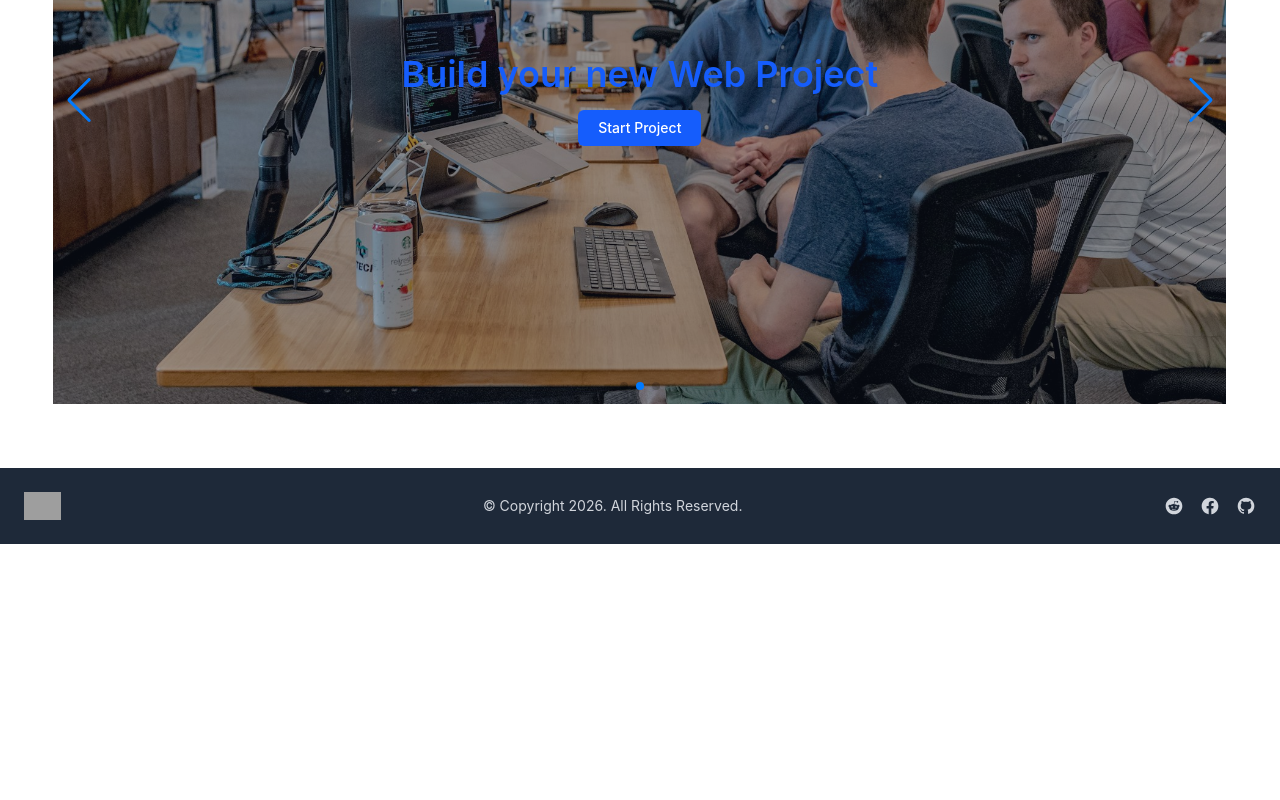
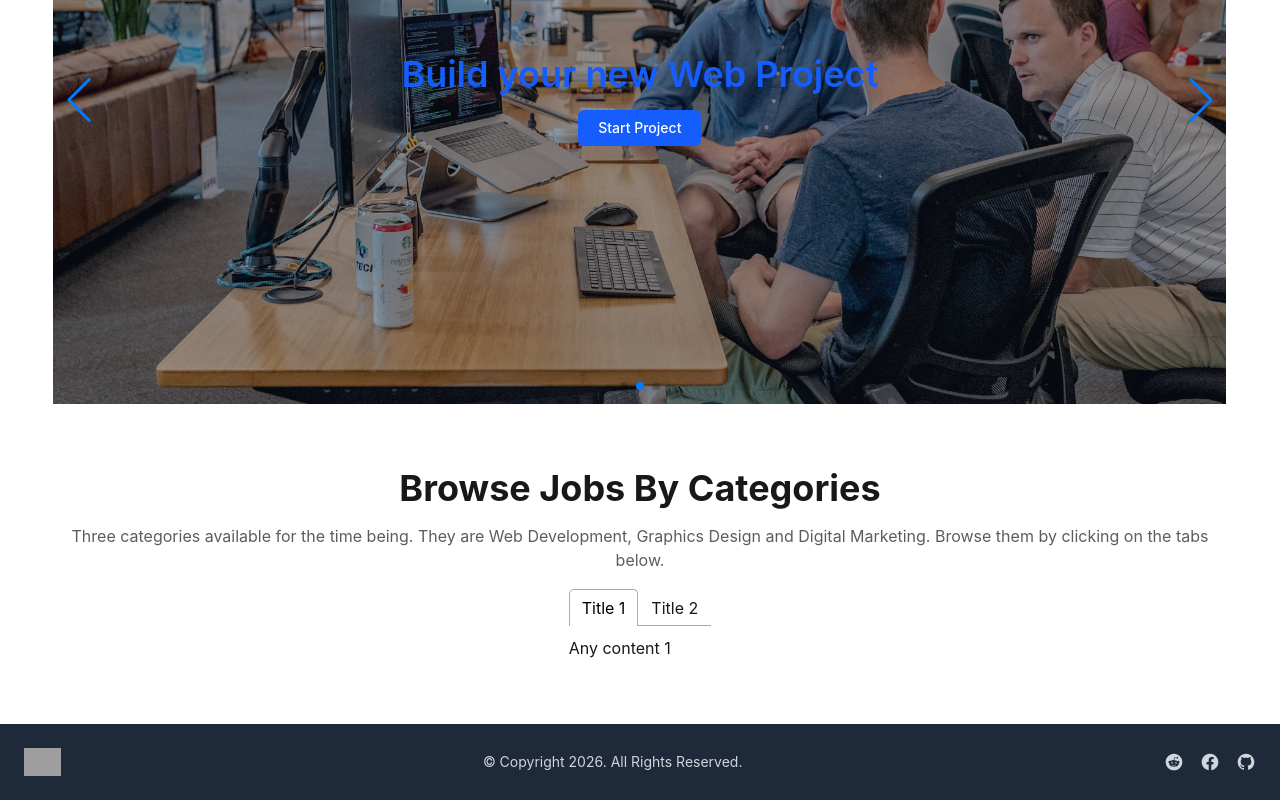
Before and after one commit to Taanveer22/solo-matrix-client, a React (Vite) app: page / in a window 1280 px wide. Shown: the part 328-1128 px from the top of the page. Before the commit the page ends 872 px from the top, so only its background shows below. Built offline with nearby package versions, Linux system fonts and the light colour scheme; no server answers; grey boxes are pictures that could not be loaded.

Commit message:
alhamdulliah basic tab setup done

```diff
--- a/package.json
+++ b/package.json
@@ -15,6 +15,7 @@
     "react": "^19.2.7",
     "react-dom": "^19.2.7",
     "react-router": "^8.2.0",
+    "react-tabs": "^6.1.1",
     "react-toastify": "^11.1.0",
     "swiper": "^14.0.5",
     "tailwindcss": "^4.3.2"
--- a/src/components/Header.jsx
+++ b/src/components/Header.jsx
@@ -68,7 +68,7 @@ const Header = () => {
               onClick={() => setIsOpen(!isOpen)}
               type="button"
               className="text-gray-500 hover:text-gray-600focus:outline-none focus:text-gray-600 "
-              aria-label="toggle menu"
+              ariaLabel="toggle menu"
             >
               {!isOpen ? (
                 <svg
--- /dev/null
+++ b/src/components/TabsCategory.jsx
@@ -0,0 +1,31 @@
+import { Tab, TabList, TabPanel, Tabs } from 'react-tabs';
+import 'react-tabs/style/react-tabs.css';
+
+const TabsCategory = () => {
+  return (
+    <div>
+      <h1 className="text-4xl font-bold mb-4 text-center">Browse Jobs By Categories</h1>
+      <p className="opacity-70 mb-4 text-center">
+        Three categories available for the time being. They are Web Development, Graphics Design and
+        Digital Marketing. Browse them by clicking on the tabs below.
+      </p>
+      <section className="flex justify-center items-center">
+        <Tabs>
+          <TabList>
+            <Tab>Title 1</Tab>
+            <Tab>Title 2</Tab>
+          </TabList>
+
+          <TabPanel>
+            <h2>Any content 1</h2>
+          </TabPanel>
+          <TabPanel>
+            <h2>Any content 2</h2>
+          </TabPanel>
+        </Tabs>
+      </section>
+    </div>
+  );
+};
+
+export default TabsCategory;
--- a/src/pages/Home.jsx
+++ b/src/pages/Home.jsx
@@ -1,10 +1,14 @@
 import Carousel from '../components/Carousel';
+import TabsCategory from '../components/TabsCategory';
 
 const Home = () => {
   return (
     <div>
+      <div className="mb-8 lg:mb-16">
+        <Carousel></Carousel>
+      </div>
       <div className="">
-        <Carousel></Carousel>
+        <TabsCategory></TabsCategory>
       </div>
     </div>
   );
```
Also changed, not shown: 1 other file (tests, documents, lock files or other folders).
